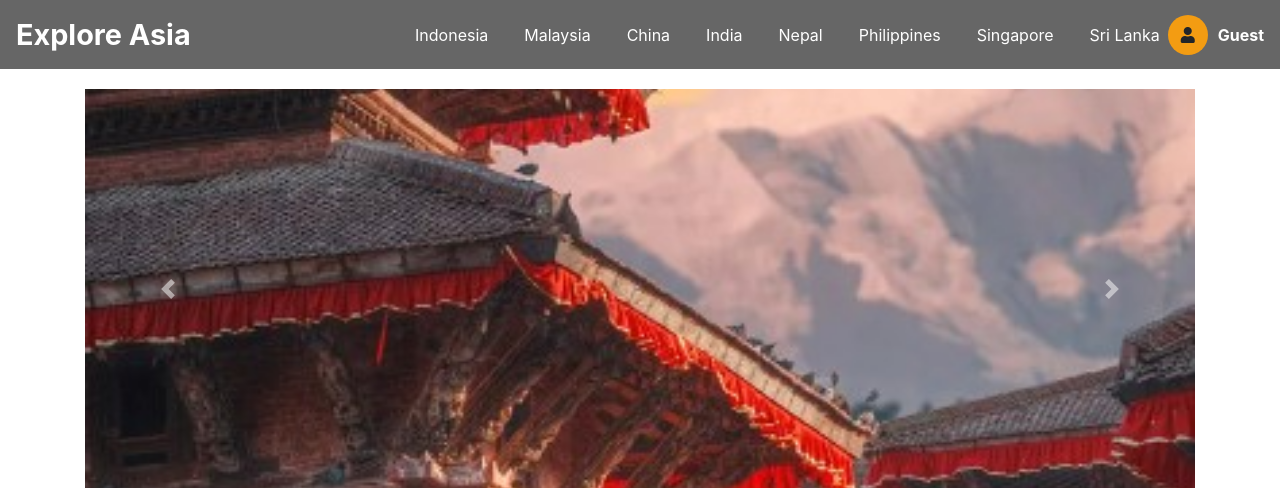
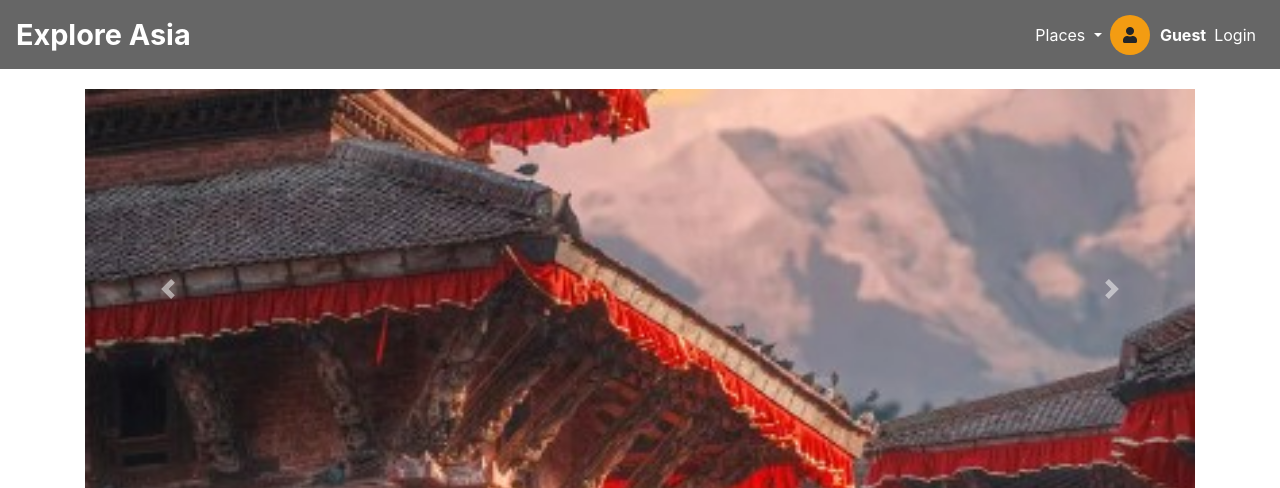
Before and after one commit to balkrishna-panthi/FlaskProject, a Flask app: page /Nepal in a window 1280 px wide. Shown: the top 488 px of the page. Run offline with Flask 3, Linux system fonts and the light colour scheme; some libraries are stand-ins or nearby versions.

Commit message:
profile page added, login logout added

```diff
--- a/FlaskProject/app.py
+++ b/FlaskProject/app.py
@@ -23,8 +23,12 @@ def before_request():
     email = request.cookies.get('email')  # Get the user's email from the cookie
     if email:
         g.fullname = db.getFullNameFromEmail(email)  # Retrieve the user's fullname using the email
+        g.logText = 'Logout'
+        g.loginroute = 'logout'
     else:
         g.fullname = None  # Set as None or Guest if the user is not logged in
+        g.logText = 'Login'
+        g.loginroute = 'login'
 
 @app.route('/')
 #@app.route('/SignupSceens', methods=['POST'])
@@ -38,6 +42,12 @@ def make_booking():
         place = data.get('param')
         booking_date = datetime.now()
         email = get_cookie()
+        print(f'Email from cookie: {email}')  # Print email to check its value
+       # print('cookie + : ' + email)
+        if  email is None:
+            print('if block hit')
+            return jsonify({'status': 'error', 'error': str('User not found. Please log in.')}), 400
+
         name = db.getUserNameFromEmail(email)
         db.insertBookingRecords(email, place)
         send_email(place, email, name ,booking_date)
@@ -49,6 +59,8 @@ def make_booking():
 @app.route('/send_email', methods=['POST'])
 def send_email(place, email, name, booking_date):
     try:
+        if not email:
+            raise ValueError('Please sign up/login.')
         msg = Message(
             f'Booking details for {place}',
             sender='Explore Asia',
@@ -170,7 +182,9 @@ def indiabook():
 
 @app.route('/Profile')
 def profile():
-    return render_template('Profile.html')
+    userDetails = db.getUserDetails(get_cookie())
+    print(userDetails)
+    return render_template('Profile.html', userDetails = userDetails)
 
 
 
@@ -237,5 +251,21 @@ def set_cookie():
     # Return the response
     return response
 
+
+
+@app.route('/logout')
+def logout():
+    # Create a response object
+    response = make_response(redirect(url_for('firstpage')))
+    print('I am in logout')
+
+    # Set a cookie with a name 'username' and value 'JohnDoe'
+    response.delete_cookie('email')
+
+    # Return the response
+    return response
+
+
+
 if __name__ == '__main__':
     app.run(debug=True)
--- a/FlaskProject/templates/header.html
+++ b/FlaskProject/templates/header.html
@@ -16,7 +16,7 @@
             background-size: cover;
             font-family: 'Arial', sans-serif;
             color: #fff;
-        }*/
+        } */
 
         /* Header Styling */
         .navbar {
@@ -31,7 +31,6 @@
 
         .navbar-nav .nav-link {
             color: #fff !important;
-            margin-left: 20px;
         }
 
         .navbar-nav .nav-link:hover {
@@ -66,53 +65,58 @@
 <body>
     <div class="header">
         <nav class="navbar navbar-expand-lg navbar-dark">
-            <a class="navbar-brand" href="#">Explore Asia</a>
+            <a class="navbar-brand" href="{{ url_for('firstpage') }}">Explore Asia</a>
             <button class="navbar-toggler" type="button" data-toggle="collapse" data-target="#navbarNav" aria-controls="navbarNav" aria-expanded="false" aria-label="Toggle navigation">
                 <span class="navbar-toggler-icon"></span>
             </button>
+
             <div class="collapse navbar-collapse" id="navbarNav">
                 <ul class="navbar-nav ml-auto">
-                    <li class="nav-item">
-                        <a class="nav-link" href="{{ url_for('indonesia') }}">Indonesia</a>
-                    </li>
-                    <li class="nav-item">
-                        <a class="nav-link" href="{{ url_for('malaysia') }}">Malaysia</a>
-                    </li>
-                    <li class="nav-item">
-                        <a class="nav-link" href="{{ url_for('china') }}">China</a>
-                    </li>
-                    <li class="nav-item">
-                        <a class="nav-link" href="{{ url_for('india') }}">India</a>
-                    </li>
-                    <li class="nav-item">
-                        <a class="nav-link" href="{{ url_for('nepal') }}">Nepal</a>
-                    </li>
-                    <li class="nav-item">
-                        <a class="nav-link" href="{{ url_for('philippines') }}">Philippines</a>
-                    </li>
-                    <li class="nav-item">
-                        <a class="nav-link" href="{{ url_for('singapore') }}">Singapore</a>
-                    </li>
-                    <li class="nav-item">
-                        <a class="nav-link" href="{{ url_for('srilanka') }}">Sri Lanka</a>
+                    <!-- Dropdown for Places -->
+                    <li class="nav-item dropdown">
+                        <a class="nav-link dropdown-toggle" href="#" id="placesDropdown" role="button" data-toggle="dropdown" aria-haspopup="true" aria-expanded="false">
+                            Places
+                        </a>
+                        <div class="dropdown-menu dropdown-menu-right" aria-labelledby="placesDropdown">
+                            <a class="dropdown-item" href="{{ url_for('indonesia') }}">Indonesia</a>
+                            <a class="dropdown-item" href="{{ url_for('malaysia') }}">Malaysia</a>
+                            <a class="dropdown-item" href="{{ url_for('china') }}">China</a>
+                            <a class="dropdown-item" href="{{ url_for('india') }}">India</a>
+                            <a class="dropdown-item" href="{{ url_for('nepal') }}">Nepal</a>
+                            <a class="dropdown-item" href="{{ url_for('philippines') }}">Philippines</a>
+                            <a class="dropdown-item" href="{{ url_for('singapore') }}">Singapore</a>
+                            <a class="dropdown-item" href="{{ url_for('srilanka') }}">Sri Lanka</a>
+                        </div>
                     </li>
 
-                      <!-- Profile Icon and Name -->
-                      <li class="nav-item profile">
+                    <!-- Profile Icon and Name -->
+                    <li class="nav-item profile">
                         <div class="profile-icon">
                             <i class="fas fa-user"></i> <!-- Font Awesome Profile Icon -->
                         </div>
                         <a href="{{ url_for('profile') }}" class="profile-name">{{ g.fullname if g.fullname else 'Guest' }}</a>
+                    </li>
+                    <li class="nav-item">
+                        <a class="nav-link logout-link text-danger" href="{{ url_for(g.loginroute) }}">{{g.logText}}</a>
                     </li>
                 </ul>
             </div>
         </nav>
     </div>
 
-    <!-- Bootstrap JS, Popper.js, and jQuery -->
-    <script src="https://code.jquery.com/jquery-3.5.1.slim.min.js"></script>
-    <script src="https://cdn.jsdelivr.net/npm/@popperjs/core@2.9.3/dist/umd/popper.min.js"></script>
-    <script src="https://stackpath.bootstrapcdn.com/bootstrap/4.5.2/js/bootstrap.min.js"></script>
+   <!-- jQuery -->
+<script src="https://code.jquery.com/jquery-3.5.1.min.js"></script>
+<!-- Popper.js -->
+<script src="https://cdnjs.cloudflare.com/ajax/libs/popper.js/1.16.0/umd/popper.min.js"></script>
+<!-- Bootstrap JS -->
+<script src="https://stackpath.bootstrapcdn.com/bootstrap/4.5.2/js/bootstrap.min.js"></script>
+<script>
+    $(document).ready(function () {
+        console.log("jQuery is working!");
+        $('#placesDropdown').dropdown();
+    });
+</script>
+
 </body>
 
 </html>
```
Also changed, not shown: FlaskProject/databaseOperations.py (+14 -1 lines), FlaskProject/models.py (+8 -0 lines), FlaskProject/templates/Profile.html (+139 -0 lines), FlaskProject/Database.db, FlaskProject/static/ProjectImages/profiledefault.png (added).
